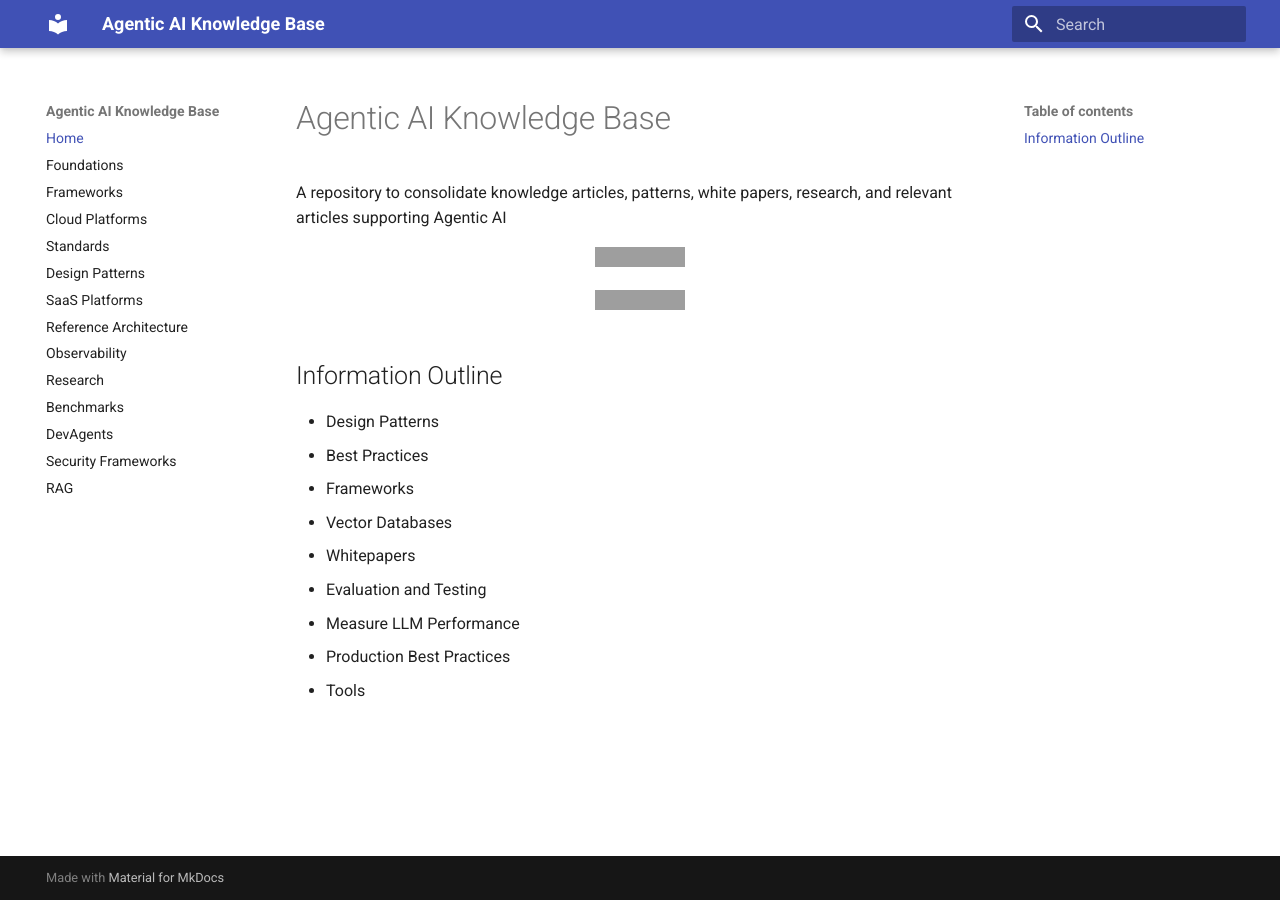
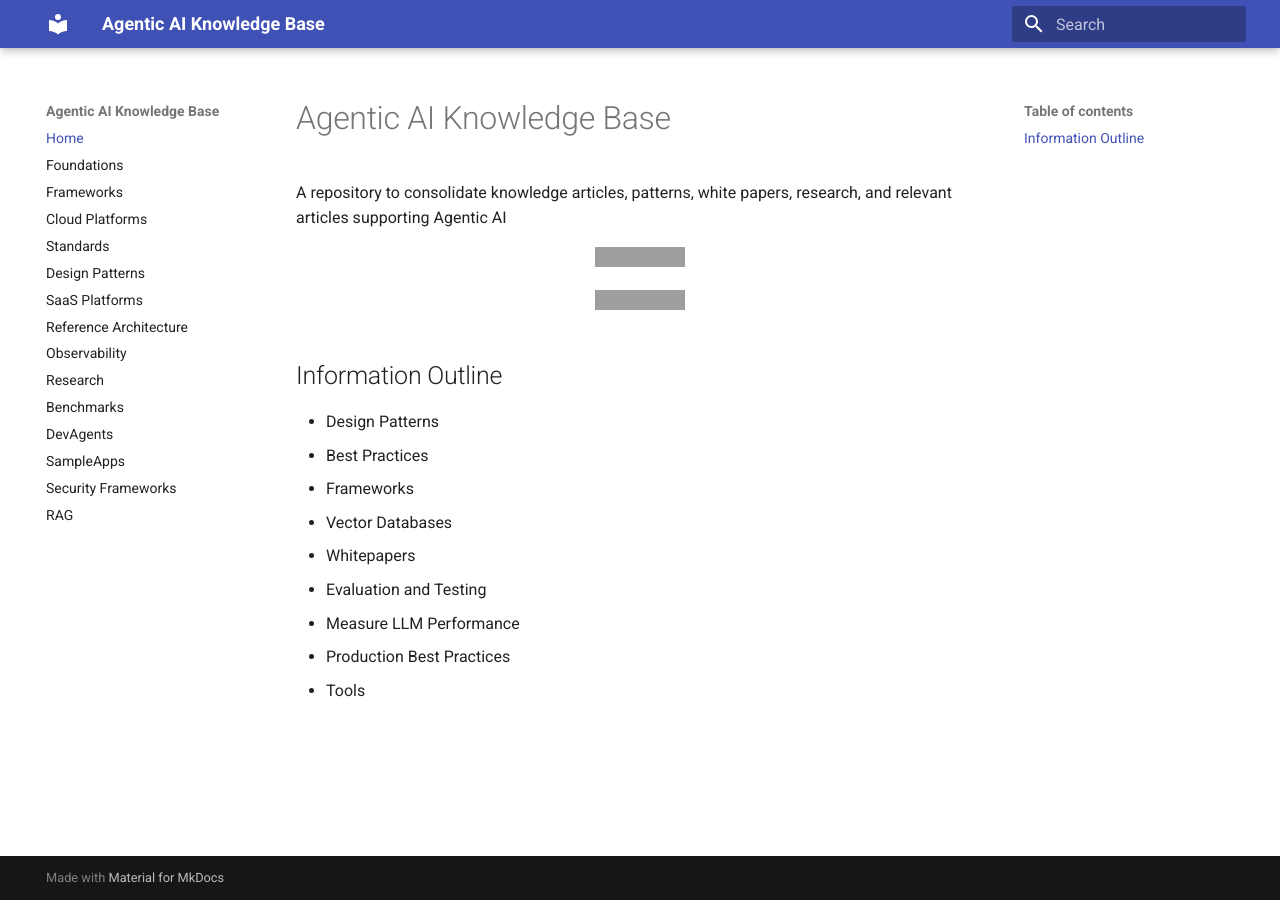
Before and after one commit to ankurkumarz/agentic-ai-knowledge-base, an MkDocs documentation site: the page built from docs/index.md, in a window 1280 px wide. Built offline with MkDocs 1.6.1 and Material for MkDocs 9.7.7, drawn with Linux system fonts in a browser that asks for light colours; grey boxes are pictures that could not be loaded.

Commit message:
Update mkdocs.yml

```diff
--- a/mkdocs.yml
+++ b/mkdocs.yml
@@ -24,6 +24,7 @@ nav:
   - Research: 'Research/README.md'
   - Benchmarks: 'Benchmarks/Readme.md'
   - DevAgents: 'DevAgents/Readme.md'
+  - SampleApps: 'SampleApps/Readme.md'
   - Security Frameworks: 'SecurityFrameworks/Readme.md'
   - RAG: 'RAG/Readme.md'
 plugins:
```
